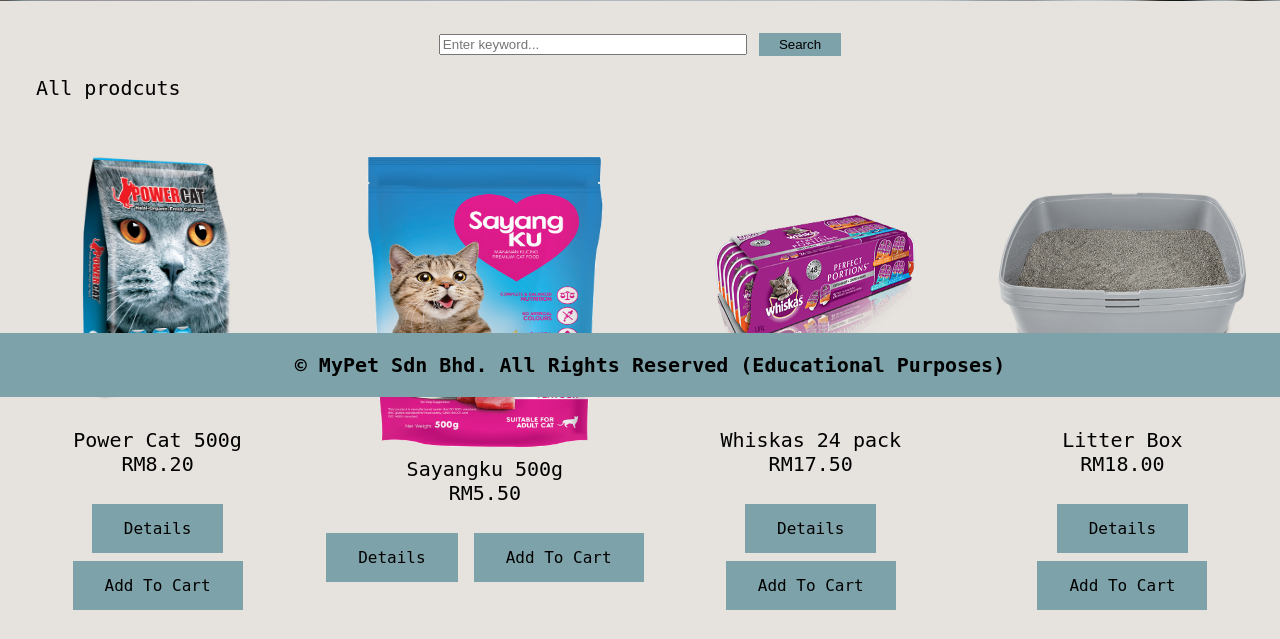
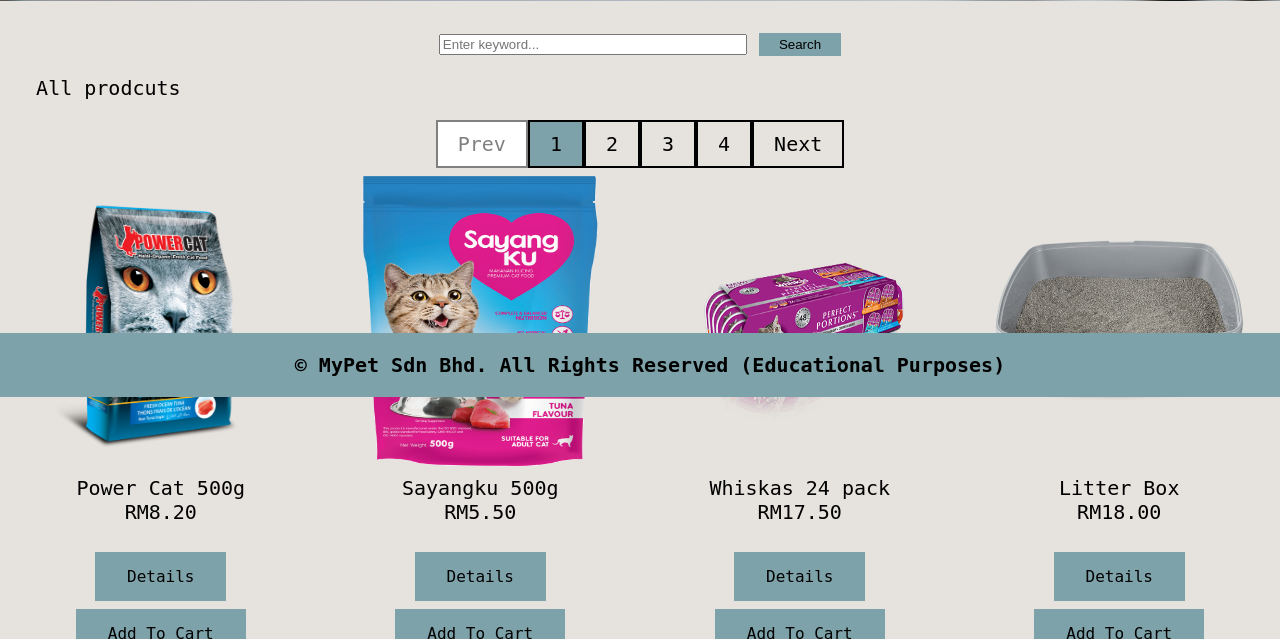
Before and after one commit to Qal22/Petshop, a PHP site: page /index.php in a window 1280 px wide. Shown: the part 403-1042 px from the top of the page. Run offline with PHP 8.4, Linux system fonts and the light colour scheme; data comes from the database, SQL or seed files in the repository.

Commit message:
Added pagination to product page

```diff
--- a/fx.php
+++ b/fx.php
@@ -18,6 +18,13 @@ function query($query)
     }
 
     return $rows;
+}
+
+function getTotalRow($query) {
+    global $conn;
+
+    $result  = mysqli_query($conn, $query);
+    return mysqli_fetch_row($result);
 }
 
 function addprod($data)
--- a/index.php
+++ b/index.php
@@ -1,11 +1,27 @@
 <?php
 require 'fx.php';
 
-$product = query("SELECT * FROM product");
+//pagination limit 4 item per page
+$limit = 4;
+$page_number = 1;
+if (isset($_GET["page"])) {
+    $page_number = $_GET["page"];
+} else {
+    $page_number = 1;
+}
+$total_rows = getTotalRow("SELECT COUNT(*) FROM product")[0];
+$total_pages = ceil($total_rows / $limit);
 
+$initial_page = ($page_number - 1) * $limit;
+$getQuery = "SELECT * FROM product LIMIT $initial_page, $limit";
+$product = mysqli_query($conn, $getQuery);
+
+$showPagination = true;
 if (isset($_POST["search"])) {
+    $showPagination = false;
     $product = searchprod($_POST["keyword"]);
 }
+
 ?>
 
 <!DOCtype html>
@@ -79,6 +95,36 @@ if (isset($_POST["search"])) {
         cursor: pointer;
     }
 
+    .pagination a {
+        background-color: #E6E2DD;
+        color: black;
+        border: 2px solid;
+        padding: 10px 20px;
+        text-align: center;
+        text-decoration: none;
+        display: inline-block;
+    }
+
+    .pagination .active {
+        background-color: #7DA2A9;
+        color: black;
+        border: 2px solid;
+        padding: 10px 20px;
+        text-align: center;
+        text-decoration: none;
+        display: inline-block;
+    }
+
+    .pagination span {
+        background-color: white;
+        color: gray;
+        border: 2px solid;
+        padding: 10px 20px;
+        text-align: center;
+        text-decoration: none;
+        display: inline-block;
+    }
+
     table {
         width: 100%;
     }
@@ -110,9 +156,36 @@ if (isset($_POST["search"])) {
 
     <p>&nbsp;&nbsp; All prodcuts</p>
 
+    <div class="pagination" align="center" <?php
+        if(!$showPagination) {
+            echo 'hidden';
+        }
+    ?>>
+        <?php
+        $pageURL = "";
+        if ($page_number >= 2) {
+            $pageURL .= "<a href='index.php?page=" . ($page_number - 1) . "#table'> Prev </a>";
+        } else {
+            $pageURL .= "<span> Prev </span>";
+        }
+        for ($i = 1; $i <= $total_pages; $i++) {
+            if ($i == $page_number) {
+                $pageURL .= "<a class = 'active' href='index.php?page=" . $i . "#table'>" . $i . " </a>";
+            } else {
+                $pageURL .= "<a href='index.php?page=" . $i . "#table'>" . $i . " </a>";
+            }
+        };
+        echo $pageURL;
+        if ($page_number < $total_pages) {
+            echo "<a href='index.php?page=" . ($page_number + 1) . "#table'> Next </a>";
+        } else {
+            echo "<span> Next </span>";
+        }
 
+        ?>
+    </div>
     <?php $counter = 0; ?>
-    <table align="center">
+    <table id="table" align="center">
         <?php foreach ($product as $prod) :
             if ($counter == 0) {
                 echo "<tr>";
@@ -138,7 +211,7 @@ if (isset($_POST["search"])) {
         endforeach; ?>
     </table>
 
-    <br>
+    <br><br>
 
     <div id="footer">
         <b>&copy; MyPet Sdn Bhd. All Rights Reserved (Educational Purposes)</b>
```
